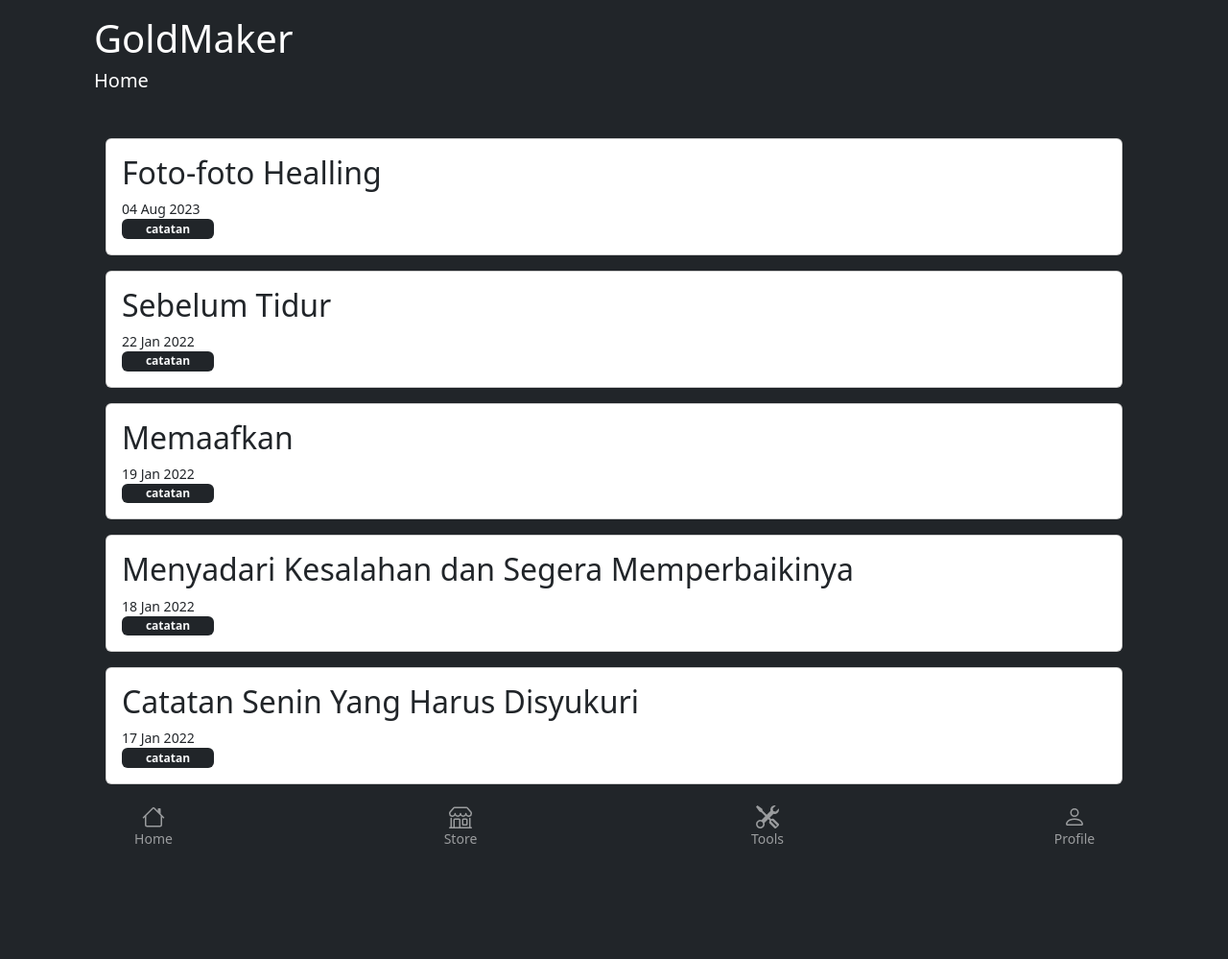
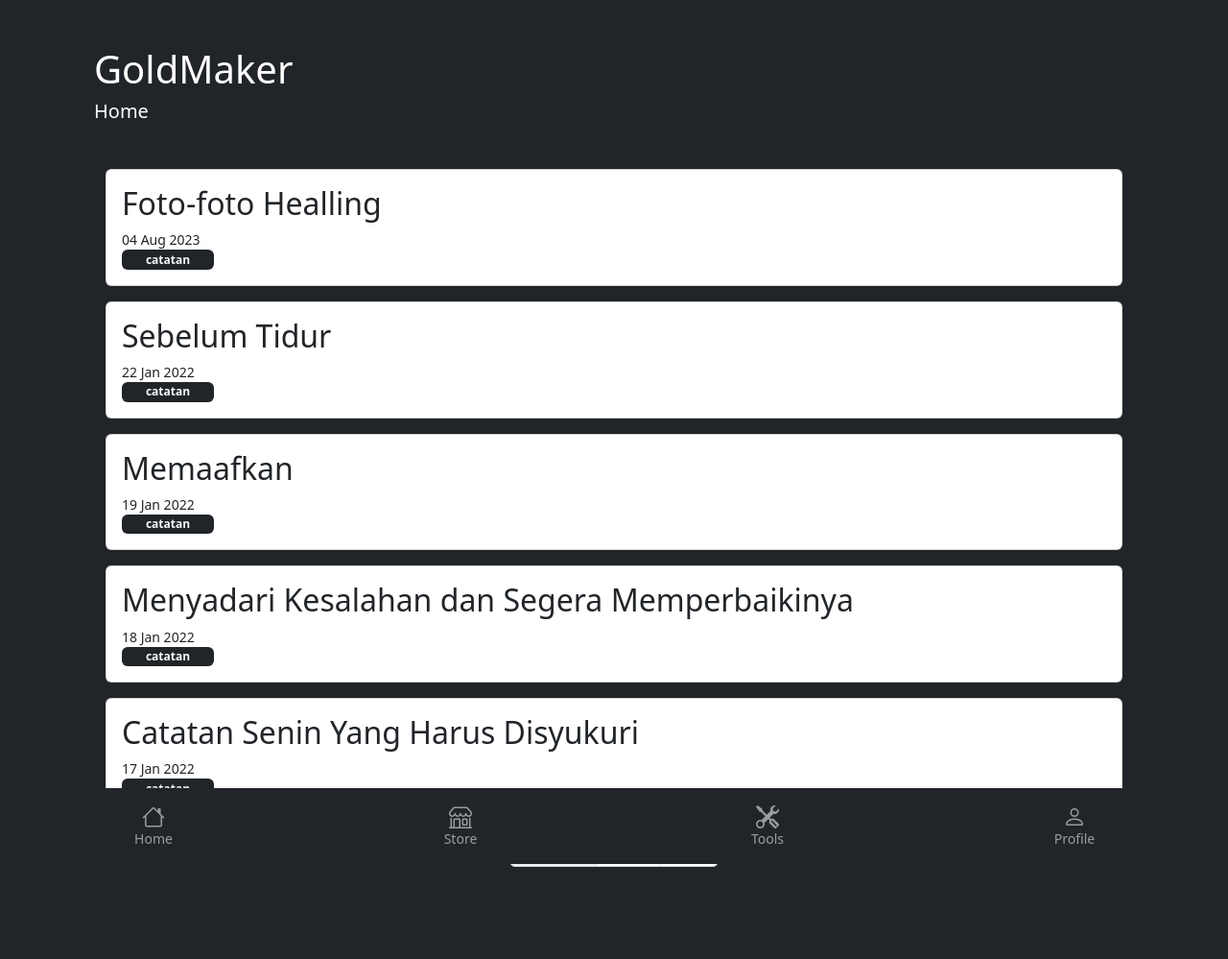
Before and after one commit to angganesia/angganesia.github.io, a Jekyll site: the page built from index.html, in a window 1280 px wide. Shown: the whole page at 96% size. Built offline with Jekyll 4.4.1, drawn with Linux system fonts in a browser that asks for light colours; the list of posts is cut into pages by our own code; before the commit the page ends 935 px from its top, so only the background shows below that.

Commit message:
update index.html

```diff
--- a/index.html
+++ b/index.html
@@ -58,7 +58,7 @@
   </nav>
 
   <!-- Content -->
-  <div class="container py-3 px-3">
+  <div class="container py-5 px-3">
 
     <h1 class="name-site">{{site.title}}</h1>
     <h5 class="mb-5">Home</h5>
@@ -72,7 +72,7 @@
         <small class="date card-text">{{post.date | date_to_string}}</small>
         <div class="categories text-wrap badge text-bg-dark" style="width: 6rem;">
           {% for c in post.categories %}
-            <a class="link-light link-offset-2 link-underline-opacity-0 link-underline-opacity-0-hover" href="#!" data-base-url="{{site.baseurl}}" class="category">{{c}}</a>
+          <a class="link-light link-offset-2 link-underline-opacity-0 link-underline-opacity-0-hover" href="#!" data-base-url="{{site.baseurl}}" class="category">{{c}}</a>
           {% endfor %}
         </div>
       </article>
@@ -94,7 +94,7 @@
           {{ paginator.page }} of {{ paginator.total_pages }}</a>
       </li>
       {% if paginator.next_page %}
-      <li class="page-item link-dark link-offset-2 link-underline-opacity-0 link-underline-opacity-0-hover"><a href="{{ paginator.next_page_path }}" class="next page-link">Next</a></li>
+      <li class="page-item"><a href="{{ paginator.next_page_path }}" class="next page-link link-dark link-offset-2 link-underline-opacity-0 link-underline-opacity-0-hover">Next</a></li>
       {% else %}
       <li class="page-item disabled">
         <a class="page-link">Next</a>
```
